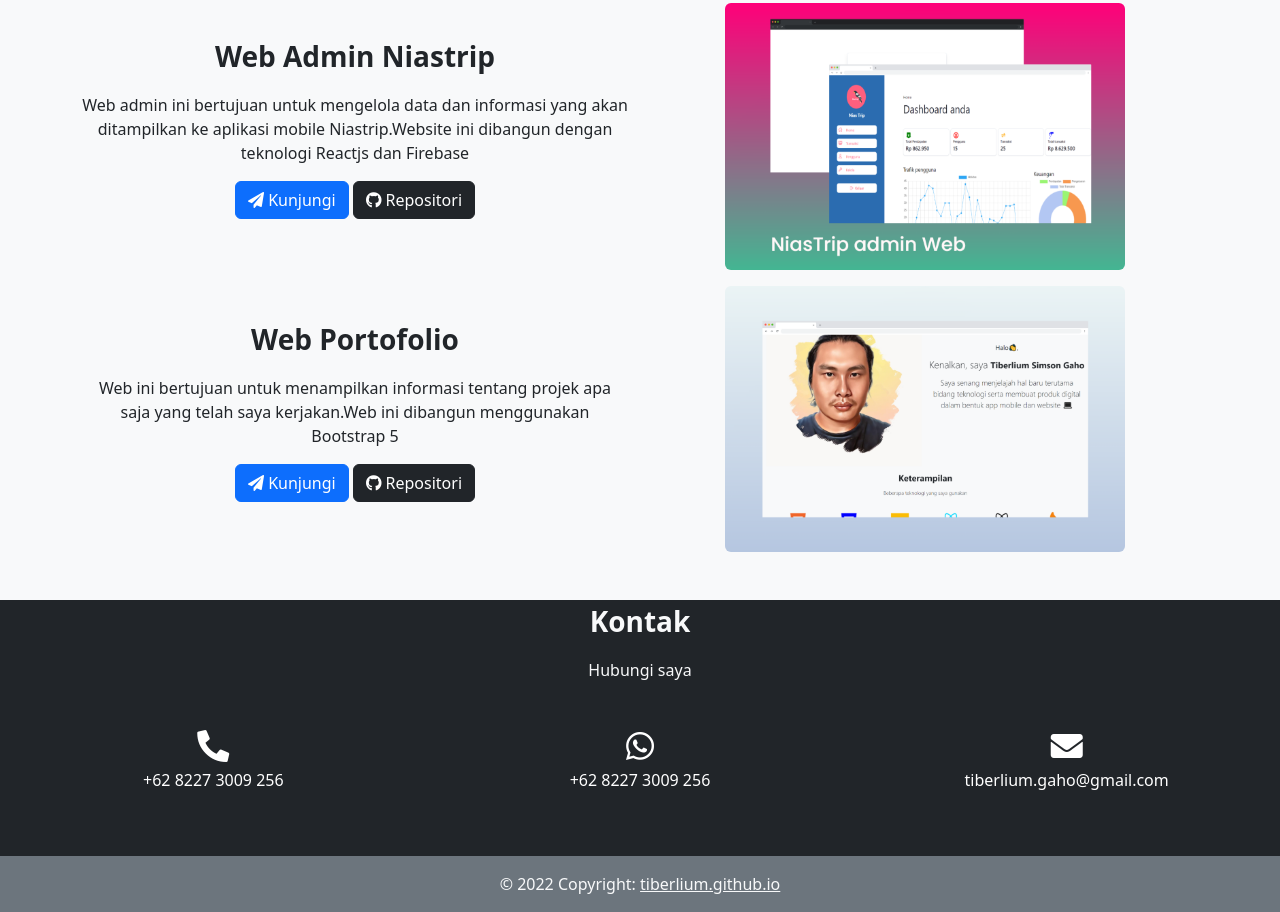
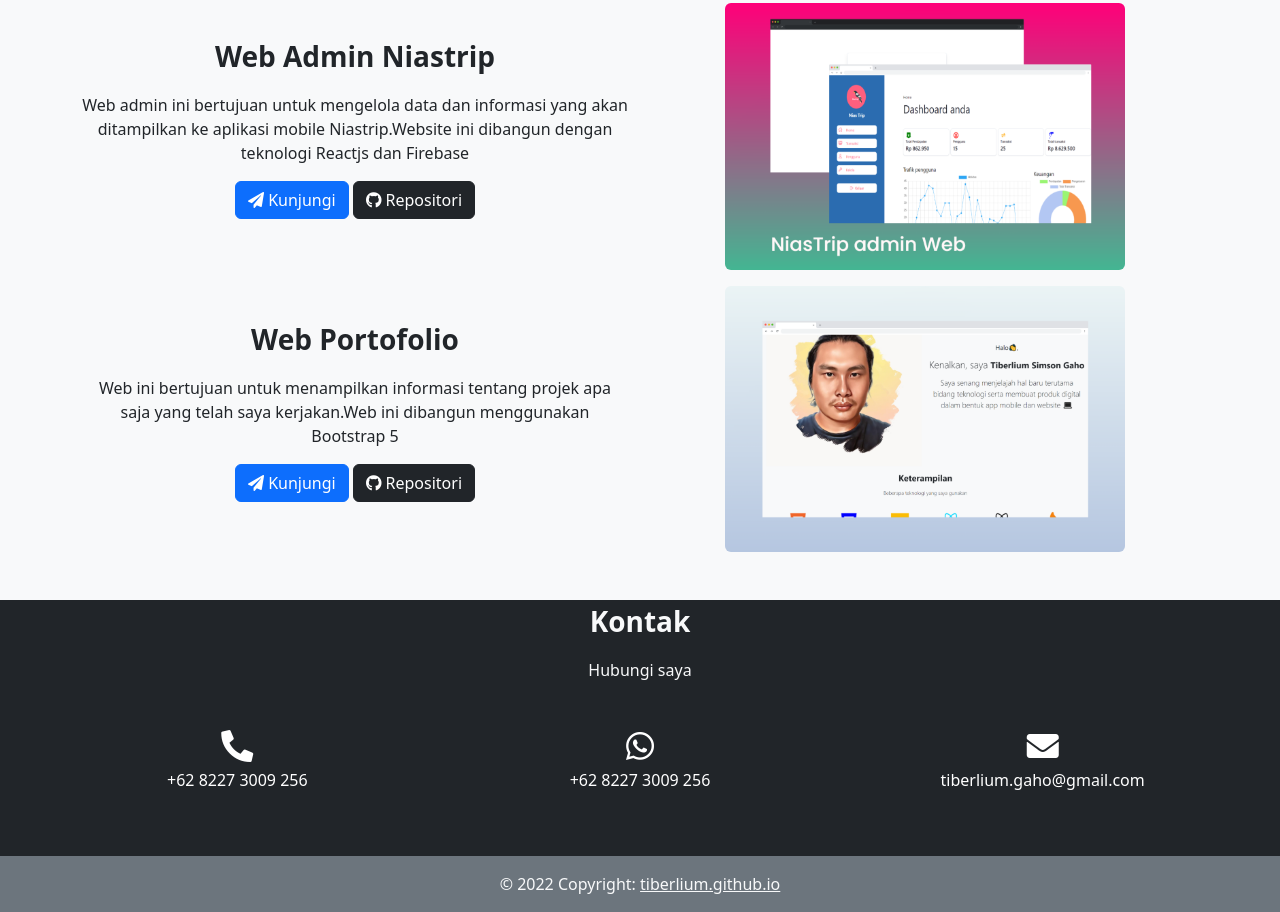
Before and after one commit to Tiberlium/TIberlium.github.io, a plain HTML site: page index.html in a window 1280 px wide. Shown: the part 1246-2158 px from the top of the page. Drawn offline with nearby package versions, Linux system fonts and the light colour scheme.

Commit message:
perbaikan

```diff
--- a/index.html
+++ b/index.html
@@ -192,8 +192,8 @@
         <div class="container-fluid text-center mt-5 bg-dark pb-5" id="Kontak">
             <p class="fs-3 fw-bolder text-light">Kontak</p>
             <p class="fs-6 fw-light text-light">Hubungi saya</p>
-            <div class="row mt-5">
-                <div class="col">
+            <div class="row mt-5 text-center mx-4">
+                <div class=" col">
                     <i class="fas fa-phone-alt fa-2x" style="color: white;"></i>
                     <p class="text-white fs-6 mt-1"> +62 8227 3009 256</p>
                 </div>
```
